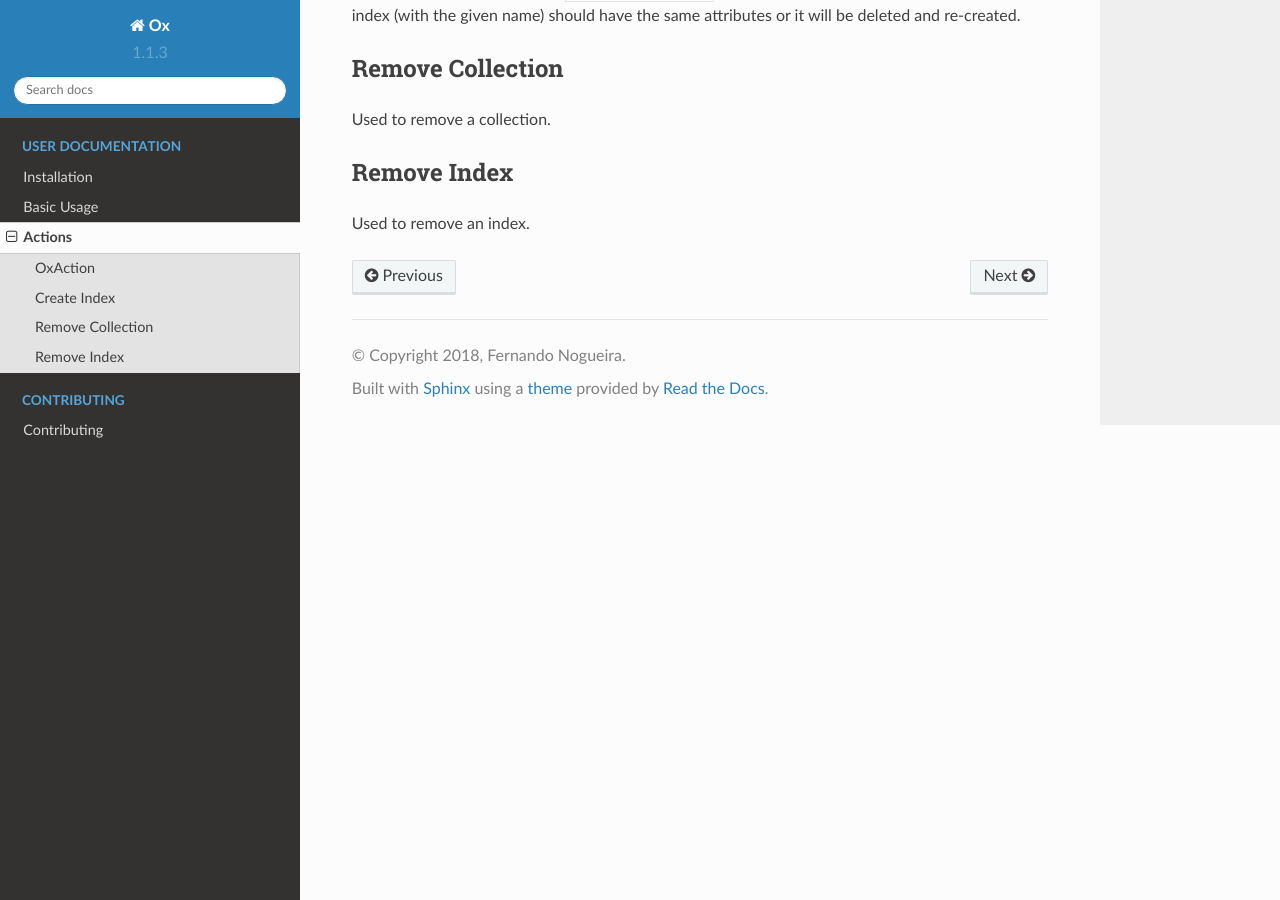
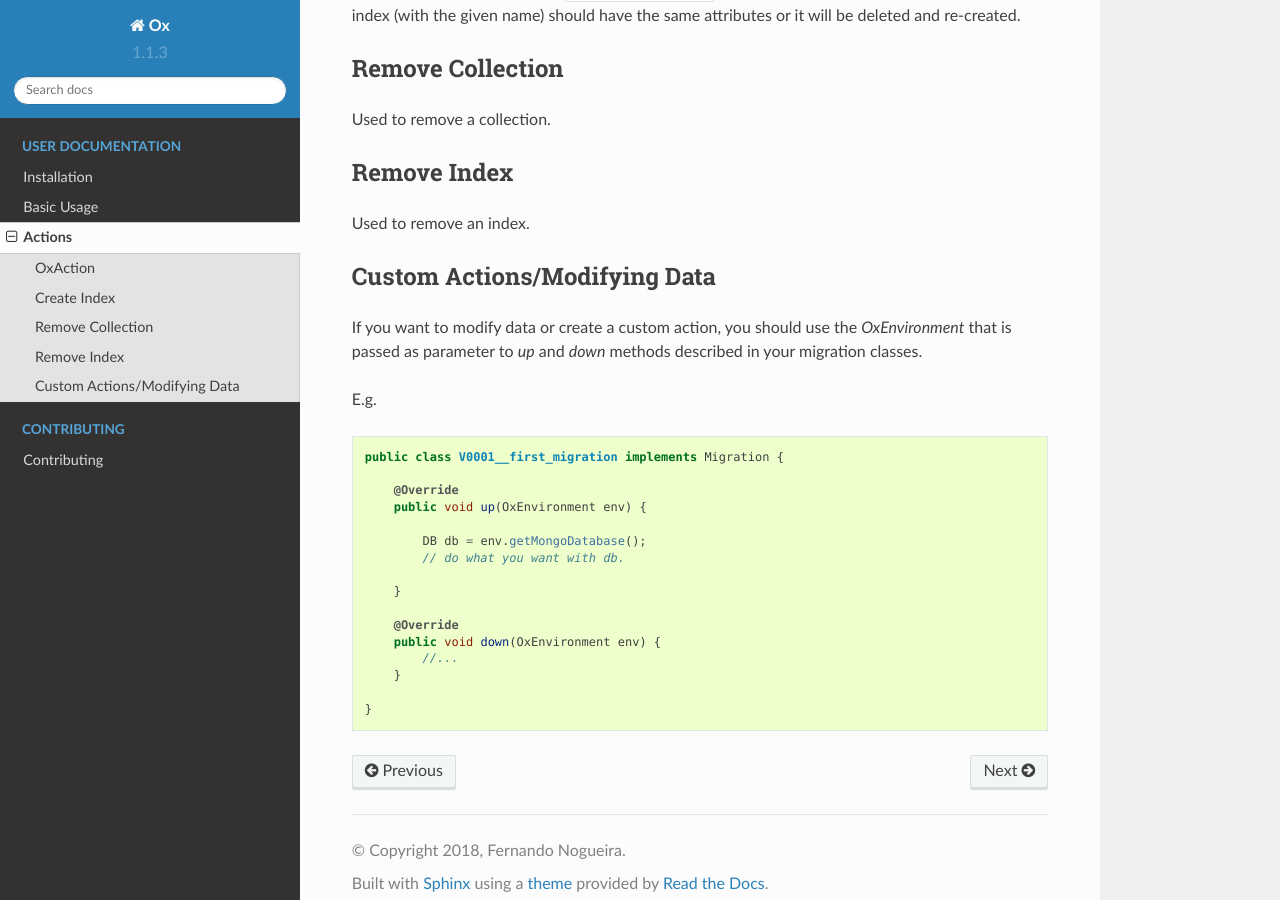
Before and after one commit to fernandonogueira/Ox, a Sphinx documentation site: the page built from docs/actions.rst, in a window 1280 px wide and 900 px high, scrolled down 1053 px. Built offline with Sphinx 7.4.7 and the Read the Docs theme 2.0.0, drawn with Linux system fonts in a browser that asks for light colours.

Commit message:
Improving docs

```diff
--- a/docs/actions.rst
+++ b/docs/actions.rst
@@ -64,3 +64,30 @@ Remove Index
 ------------
 
 Used to remove an index.
+
+Custom Actions/Modifying Data
+-----------------------------
+
+If you want to modify data or create a custom action,
+you should use the `OxEnvironment` that is passed as parameter to `up` and `down` methods described in your migration classes.
+
+E.g.
+
+.. code-block:: java
+
+    public class V0001__first_migration implements Migration {
+
+        @Override
+        public void up(OxEnvironment env) {
+
+            DB db = env.getMongoDatabase();
+            // do what you want with db.
+
+        }
+
+        @Override
+        public void down(OxEnvironment env) {
+            //...
+        }
+
+    }
```
